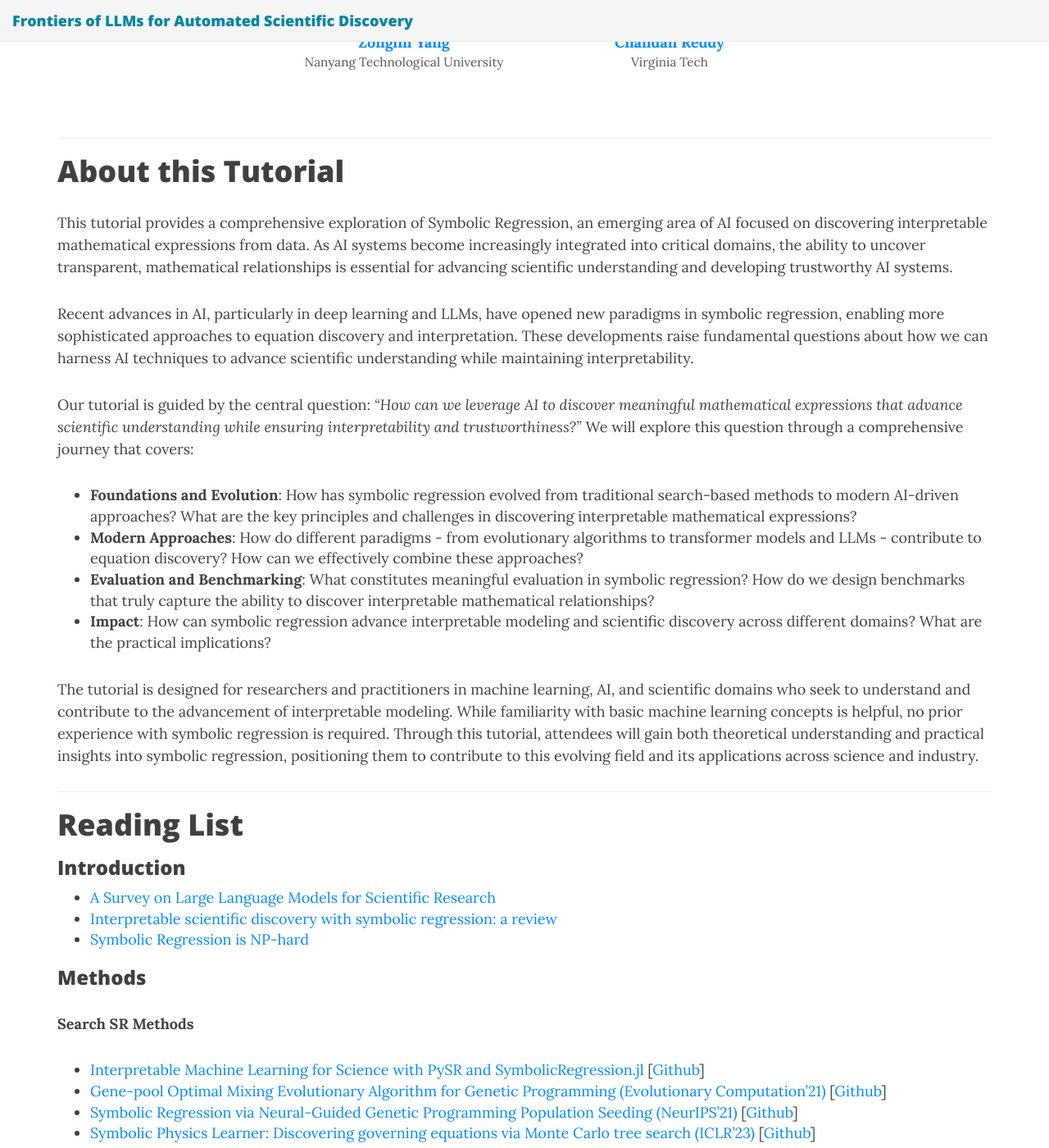
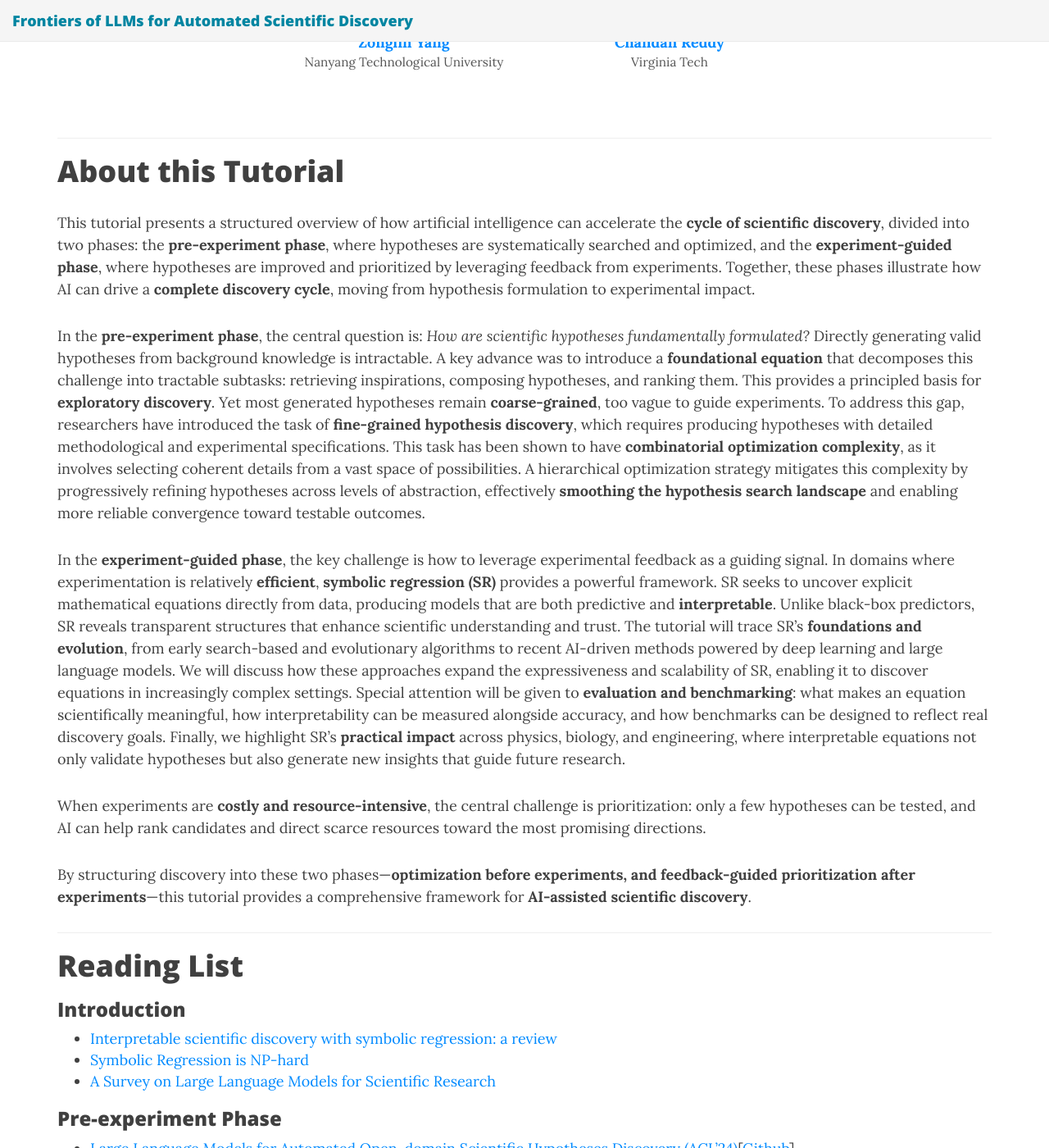
Before and after one commit to ZonglinY/llm4sd-aaai-2026, a Jekyll site: the page built from index.md, in a window 1280 px wide and 1400 px high, scrolled down 587 px. Shown: the whole window at 82% size. Built offline with Jekyll 4.4.1, drawn with Linux system fonts in a browser that asks for light colours; nearby versions of some CDN libraries; some of the changed text lies outside the part shown.

Commit message:
Update index.md

```diff
--- a/index.md
+++ b/index.md
@@ -120,21 +120,15 @@ use-site-title: false
 
 # About this Tutorial
 
-This tutorial provides a comprehensive exploration of Symbolic Regression, an emerging area of AI focused on discovering interpretable mathematical expressions from data. As AI systems become increasingly integrated into critical domains, the ability to uncover transparent, mathematical relationships is essential for advancing scientific understanding and developing trustworthy AI systems.
+This tutorial presents a structured overview of how artificial intelligence can accelerate the **cycle of scientific discovery**, divided into two phases: the **pre-experiment phase**, where hypotheses are systematically searched and optimized, and the **experiment-guided phase**, where hypotheses are improved and prioritized by leveraging feedback from experiments. Together, these phases illustrate how AI can drive a **complete discovery cycle**, moving from hypothesis formulation to experimental impact.
 
-Recent advances in AI, particularly in deep learning and LLMs, have opened new paradigms in symbolic regression, enabling more sophisticated approaches to equation discovery and interpretation. These developments raise fundamental questions about how we can harness AI techniques to advance scientific understanding while maintaining interpretability.
+In the **pre-experiment phase**, the central question is: *How are scientific hypotheses fundamentally formulated?* Directly generating valid hypotheses from background knowledge is intractable. A key advance was to introduce a **foundational equation** that decomposes this challenge into tractable subtasks: retrieving inspirations, composing hypotheses, and ranking them. This provides a principled basis for **exploratory discovery**. Yet most generated hypotheses remain **coarse-grained**, too vague to guide experiments. To address this gap, researchers have introduced the task of **fine-grained hypothesis discovery**, which requires producing hypotheses with detailed methodological and experimental specifications. This task has been shown to have **combinatorial optimization complexity**, as it involves selecting coherent details from a vast space of possibilities. A hierarchical optimization strategy mitigates this complexity by progressively refining hypotheses across levels of abstraction, effectively **smoothing the hypothesis search landscape** and enabling more reliable convergence toward testable outcomes.
 
-Our tutorial is guided by the central question:
-*"How can we leverage AI to discover meaningful mathematical expressions that advance scientific understanding while ensuring interpretability and trustworthiness?"*
-We will explore this question through a comprehensive journey that covers:
+In the **experiment-guided phase**, the key challenge is how to leverage experimental feedback as a guiding signal. In domains where experimentation is relatively **efficient**, **symbolic regression (SR)** provides a powerful framework. SR seeks to uncover explicit mathematical equations directly from data, producing models that are both predictive and **interpretable**. Unlike black-box predictors, SR reveals transparent structures that enhance scientific understanding and trust. The tutorial will trace SR’s **foundations and evolution**, from early search-based and evolutionary algorithms to recent AI-driven methods powered by deep learning and large language models. We will discuss how these approaches expand the expressiveness and scalability of SR, enabling it to discover equations in increasingly complex settings. Special attention will be given to **evaluation and benchmarking**: what makes an equation scientifically meaningful, how interpretability can be measured alongside accuracy, and how benchmarks can be designed to reflect real discovery goals. Finally, we highlight SR’s **practical impact** across physics, biology, and engineering, where interpretable equations not only validate hypotheses but also generate new insights that guide future research.
 
-- **Foundations and Evolution**: How has symbolic regression evolved from traditional search-based methods to modern AI-driven approaches? What are the key principles and challenges in discovering interpretable mathematical expressions?
-- **Modern Approaches**: How do different paradigms - from evolutionary algorithms to transformer models and LLMs - contribute to equation discovery? How can we effectively combine these approaches?
-- **Evaluation and Benchmarking**: What constitutes meaningful evaluation in symbolic regression? How do we design benchmarks that truly capture the ability to discover interpretable mathematical relationships?
-- **Impact**: How can symbolic regression advance interpretable modeling and scientific discovery across different domains? What are the practical implications?
+When experiments are **costly and resource-intensive**, the central challenge is prioritization: only a few hypotheses can be tested, and AI can help rank candidates and direct scarce resources toward the most promising directions.
 
-The tutorial is designed for researchers and practitioners in machine learning, AI, and scientific domains who seek to understand and contribute to the advancement of interpretable modeling. While familiarity with basic machine learning concepts is helpful, no prior experience with symbolic regression is required.
-Through this tutorial, attendees will gain both theoretical understanding and practical insights into symbolic regression, positioning them to contribute to this evolving field and its applications across science and industry.
+By structuring discovery into these two phases—**optimization before experiments, and feedback-guided prioritization after experiments**—this tutorial provides a comprehensive framework for **AI-assisted scientific discovery**.
 
 <hr>
 
@@ -143,14 +137,25 @@ Through this tutorial, attendees will gain both theoretical understanding and pr
 
 ### Introduction
 
-- [A Survey on Large Language Models for Scientific Research](https://arxiv.org/abs/2501.04306)
 - [Interpretable scientific discovery with symbolic regression: a review](https://link.springer.com/article/10.1007/s10462-023-10622-0)
 - [Symbolic Regression is NP-hard](https://openreview.net/forum?id=LTiaPxqe2e)
+- [A Survey on Large Language Models for Scientific Research](https://arxiv.org/abs/2501.04306)
 
 
-### Methods
+### Pre-experiment Phase
 
-**Search SR Methods**
+- [Large Language Models for Automated Open-domain Scientific Hypotheses Discovery (ACL'24)](https://arxiv.org/abs/2309.02726)[[Github](https://github.com/ZonglinY/MOOSE)]
+- [MOOSE-Chem: Large Language Models for Rediscovering Unseen Chemistry Scientific Hypotheses (ICLR'25)](https://arxiv.org/abs/2410.07076)[[Github](https://github.com/ZonglinY/MOOSE-Chem)]
+- [MOOSE-Chem2: Exploring LLM Limits in Fine-Grained Scientific Hypothesis Discovery via Hierarchical Search (NeurIPS'25)](https://arxiv.org/abs/2505.19209)[[Github](https://github.com/ZonglinY/MOOSE-Chem2)]
+- [ResearchBench: Benchmarking LLMs in Scientific Discovery via Inspiration-Based Task Decomposition](https://arxiv.org/abs/2503.21248)
+
+
+### Experiment-guided Phase (Efficient Experimentation)
+
+
+<!--#### Symbolic Regression Methods-->
+
+**Search Symbolic Regression Methods**
 
 - [Interpretable Machine Learning for Science with PySR and SymbolicRegression.jl](https://arxiv.org/abs/2305.01582) [[Github](https://github.com/MilesCranmer/PySR)]
 - [Gene-pool Optimal Mixing Evolutionary Algorithm for Genetic Programming (Evolutionary Computation'21)](https://www.science.org/doi/10.1126/sciadv.aay2631) [[Github](https://github.com/marcovirgolin/GP-GOMEA)]
@@ -180,13 +185,16 @@ Through this tutorial, attendees will gain both theoretical understanding and pr
 - [SNIP: Bridging Mathematical Symbolic and Numeric Realms with Unified Pre-training (ICLR'24)](https://openreview.net/forum?id=KZSEgJGPxu) [[Github](https://github.com/deep-symbolic-mathematics/Multimodal-Symbolic-Regression)]
 
 
-**LLM-guided SR  Methods**
+**LLM-guided Symbolic Regression Methods**
 - [LLM-SR: Scientific Equation Discovery via Programming with Large Language Models (ICLR'25)](https://openreview.net/forum?id=m2nmp8P5in) [[Github](https://github.com/deep-symbolic-mathematics/LLM-SR)]
 - [In-Context Symbolic Regression: Leveraging Large Language Models for Function Discovery (ACL'24)](https://aclanthology.org/2024.acl-srw.49/) [[Github](https://github.com/merlerm/In-Context-Symbolic-Regression)]
 - [Symbolic Regression with a Learned Concept Library (NeurIPS'24)](https://aclanthology.org/2024.acl-srw.49/) [[Github](https://github.com/trishullab/LibraryAugmentedSymbolicRegression.jl)]
 
 
-**SR Benchmarks**
+#### Symbolic Regression Benchmarks
 - [Contemporary Symbolic Regression Methods and their Relative Performance (NeurIPS'21)](https://datasets-benchmarks-proceedings.neurips.cc/paper/2021/hash/c0c7c76d30bd3dcaefc96f40275bdc0a-Abstract-round1.html) [[Github](https://github.com/cavalab/srbench/)]
 - [Rethinking Symbolic Regression Datasets and Benchmarks for Scientific Discovery (DMLR'24)](https://openreview.net/forum?id=i2e2wqt0nAI) [[Github](https://github.com/omron-sinicx/srsd-benchmark)]
 - [LLM-SRBench: A New Benchmark for Scientific Equation Discovery with Large Language Models (ICML'25)](https://arxiv.org/abs/2504.10415) [[Github](https://github.com/deep-symbolic-mathematics/llm-srbench)] [[Dataset](https://huggingface.co/datasets/nnheui/llm-srbench)]
+
+### Experiment-guided Phase (Costly Experimentation)
+- [MOOSE-Chem3: Toward Experiment-Guided Hypothesis Ranking via Simulated Experimental Feedback](https://arxiv.org/abs/2505.17873)[[Github](https://github.com/wanhaoliu/MOOSE-Chem3)]
```
Also changed, not shown: other parts of index.md (+2 -2 lines).
